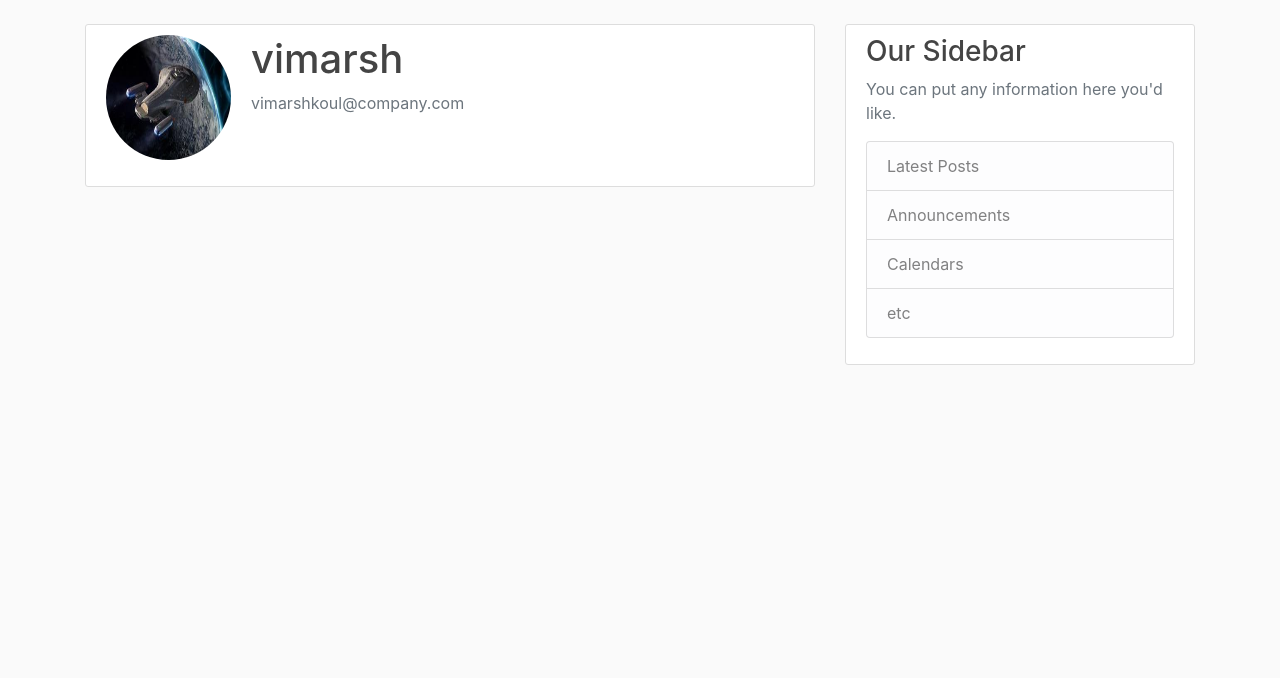
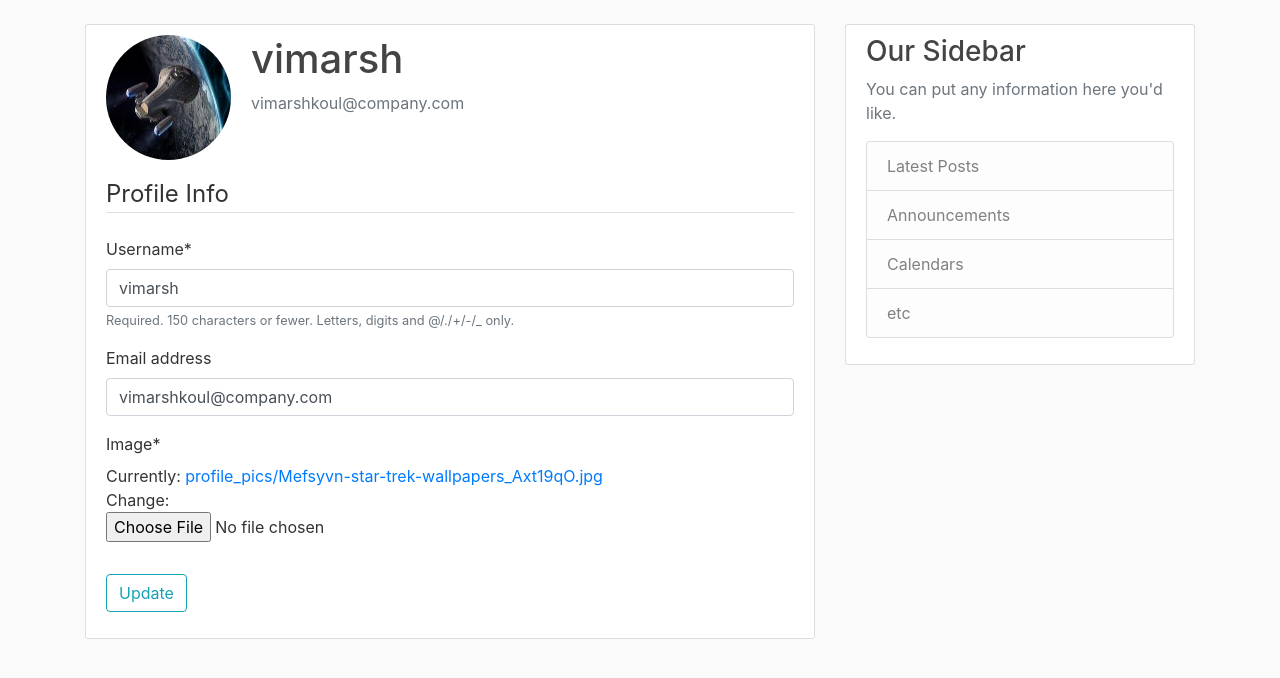
Before and after one commit to Vimarsh-Koul/Blogpost-webapp, a Django app: page /profile/ in a window 1280 px wide. Shown: the part 56-734 px from the top of the page. Run offline with Django 3.2, Linux system fonts and the light colour scheme; a user stored in the database is signed in; data comes from the database, SQL or seed files in the repository; both versions use the stored data as it was after the commit; some libraries are stand-ins or nearby versions.

Commit message:
updating user profile

```diff
--- a/cs/blog/templates/blog/home.html
+++ b/cs/blog/templates/blog/home.html
@@ -3,6 +3,7 @@
 {% block content %}
     {% for post in posts %}
         <article class="media content-section">
+          <img class="rounded-circle article-img" src="{{ post.author.profile.image.url }}">
           <div class="media-body">
             <div class="article-metadata">
               <a class="mr-2" href="#">{{ post.author }}</a>
--- a/cs/users/forms.py
+++ b/cs/users/forms.py
@@ -1,6 +1,7 @@
 from django import forms
 from django.contrib.auth.models import User
 from django.contrib.auth.forms  import UserCreationForm
+from .models import profile
 
 class userregisterationform(UserCreationForm):
     email = forms.EmailField(required=False)
@@ -8,3 +9,13 @@ class userregisterationform(UserCreationForm):
     class Meta:
         model = User
         fields = ['username','email','password1','password2']
+
+class userupdateform(forms.ModelForm):
+    class Meta:
+        model = User
+        fields = ['username','email']
+
+class profileupdateform(forms.ModelForm):
+    class Meta:
+        model = profile
+        fields = ['image']
--- a/cs/users/models.py
+++ b/cs/users/models.py
@@ -1,5 +1,6 @@
 from django.db import models
 from django.contrib.auth.models import User
+from PIL import Image
 
 # Create your models here.
 class profile(models.Model):
@@ -8,3 +9,12 @@ class profile(models.Model):
 
     def __str__(self):
         return f'{self.user.username} profile'
+
+    def save(self):
+        super().save()
+        img = Image.open(self.image.path)
+
+        if img.height > 300 or img.height > 300:
+            output_size = (300,300)
+            img.thumbnail(output_size)
+            img.save(self.image.path)
--- a/cs/users/templates/users/profile.html
+++ b/cs/users/templates/users/profile.html
@@ -10,6 +10,17 @@
      </div>
    </div>
    <!-- FORM HERE -->
+   <form method="POST" enctype="multipart/form-data">
+    {% csrf_token %}
+    <fieldset class="form-group">
+        <legend class="border-bottom mb-4">Profile Info</legend>
+        {{ u_form|crispy }}
+        {{ p_form|crispy }}
+    </fieldset>
+    <div class="form-group">
+        <button class="btn btn-outline-info" type="submit">Update </button>
+    </div>
+</form>
  </div>
 
 {% endblock content %}
--- a/cs/users/views.py
+++ b/cs/users/views.py
@@ -22,7 +22,7 @@ from django.shortcuts import render, redirect
 from django.contrib import messages
 from django.contrib.auth.forms import UserCreationForm
 from django.contrib.auth.decorators import login_required
-from .forms import userregisterationform
+from .forms import userregisterationform,userupdateform,profileupdateform
 # from .forms import UserRegisterForm
 
 
@@ -42,4 +42,22 @@ def register(request):
 
 @login_required
 def profile(request):
-    return render(request, 'users/profile.html')
+    if request.method == 'POST':
+        u_form = userupdateform(request.POST,instance=request.user)
+        p_form = profileupdateform(request.POST,request.FILES,instance=request.user.profile)
+
+        if u_form.is_valid() and p_form.is_valid():
+            u_form.save()
+            p_form.save()
+            messages.success(request, f'Your account has been updated!')
+            return redirect('profile')
+    else:
+        u_form = userupdateform(instance=request.user)
+        p_form = profileupdateform(instance=request.user.profile)
+
+    context = {
+        'u_form': u_form,
+        'p_form': p_form
+    }
+
+    return render(request, 'users/profile.html',context)
```
Also changed, not shown: cs/db.sqlite3, cs/media/profile_pics/Mefsyvn-star-trek-wallpapers_Axt19qO.jpg (added).
